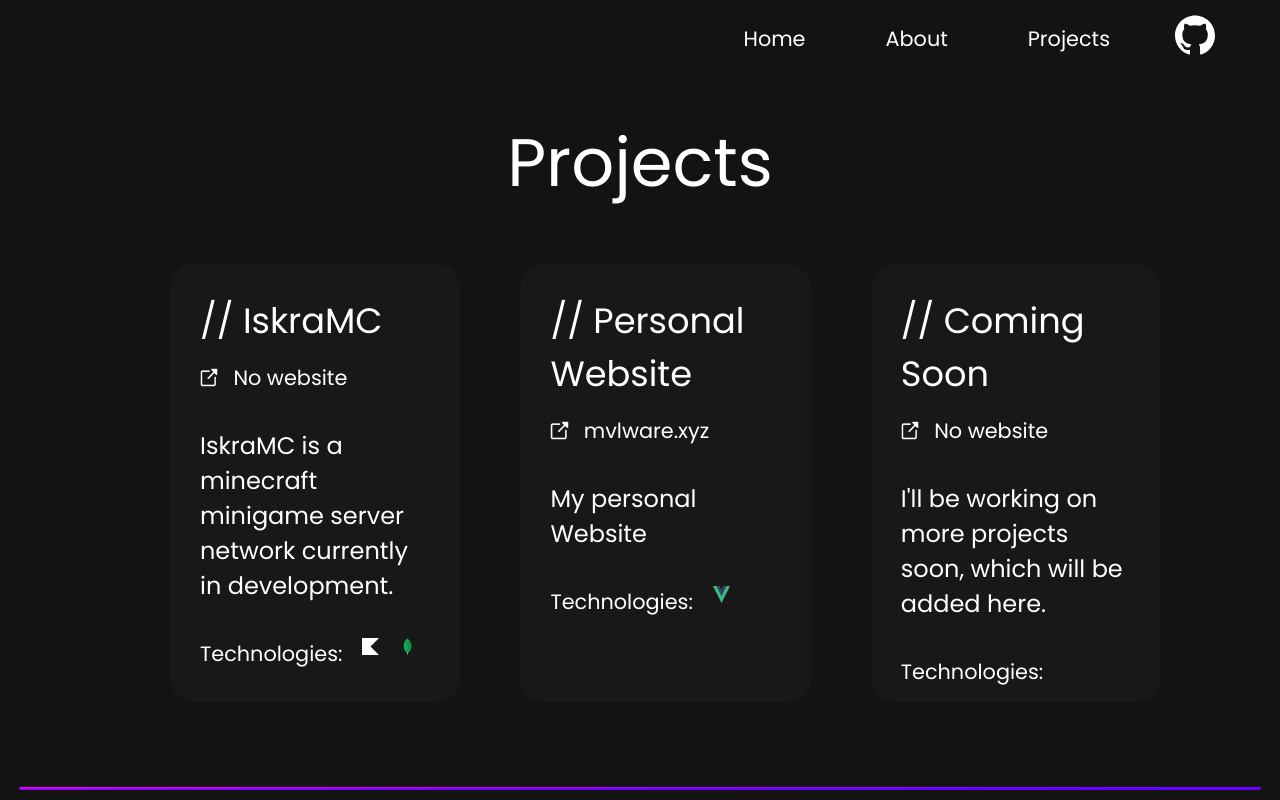
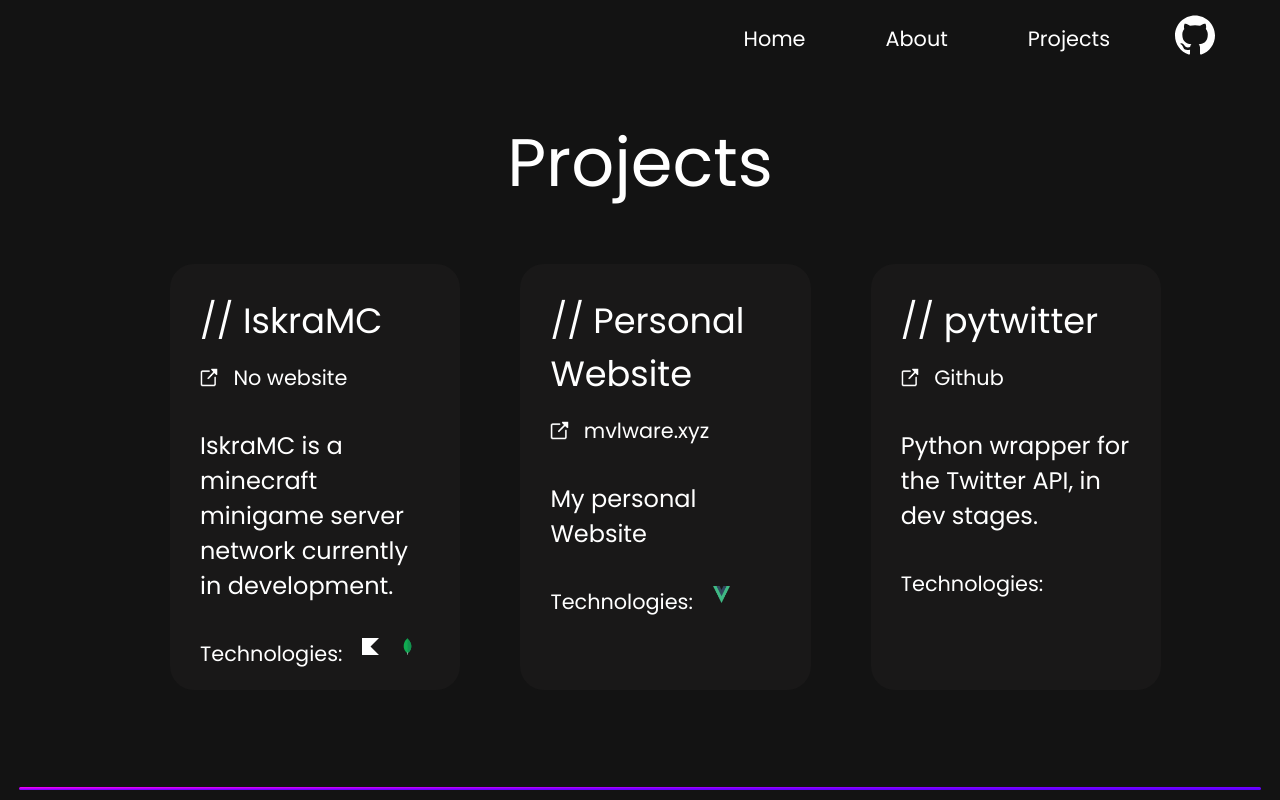
Before and after one commit to mvlwarekekw/mvlware.xyz, a Vue app: page /projects in a window 1280 px wide. Built offline with nearby package versions, Linux system fonts and the light colour scheme.

Commit message:
feat: add project

```diff
--- a/src/components/Projects.vue
+++ b/src/components/Projects.vue
@@ -22,8 +22,10 @@ import Project from "@/components/Project.vue";
           :technologies="['/src/assets/vuejs.png']"
       />
       <Project
-          name="Coming Soon"
-          description="I'll be working on more projects soon, which will be added here."
+          name="pytwitter"
+          description="Python wrapper for the Twitter API, in dev stages."
+          link="https://github.com/mvlwarekekw/pytwitter"
+          display_link="Github"
           :technologies="[]"
       />
     </div>
```
